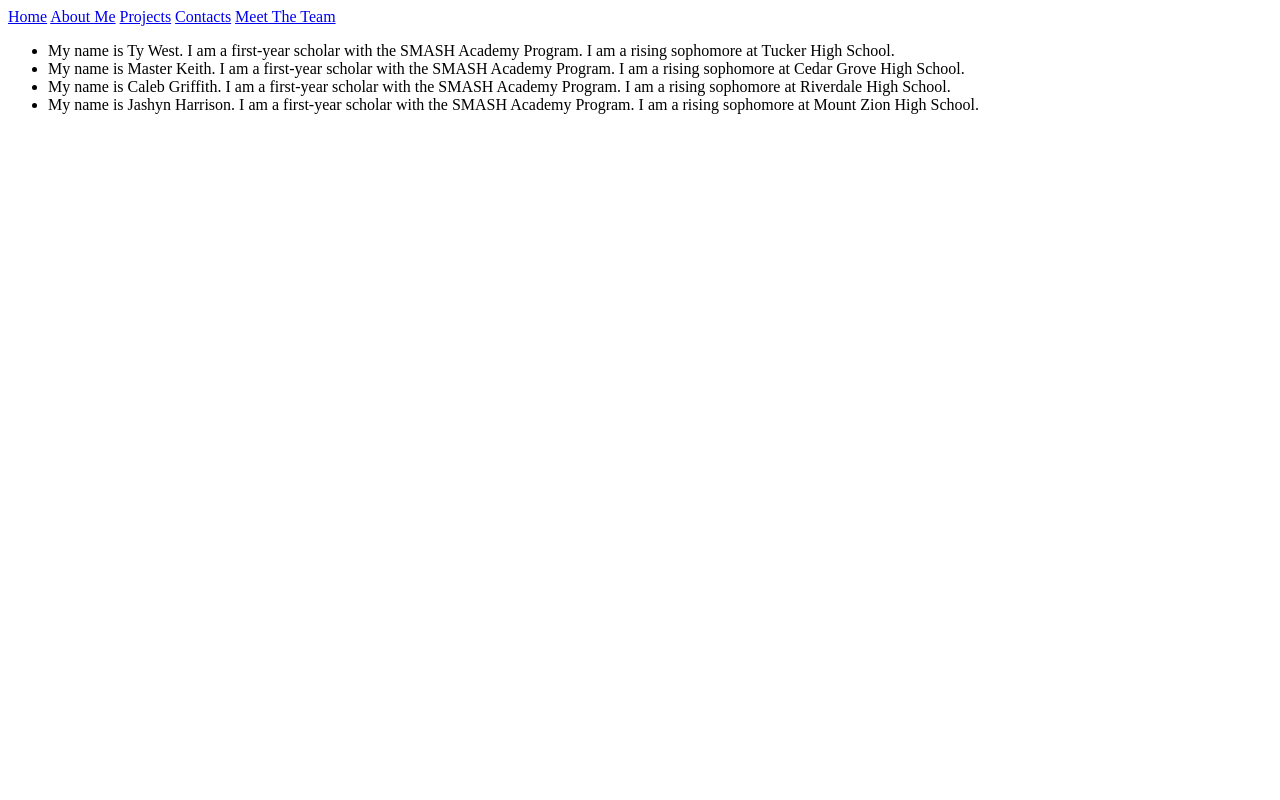
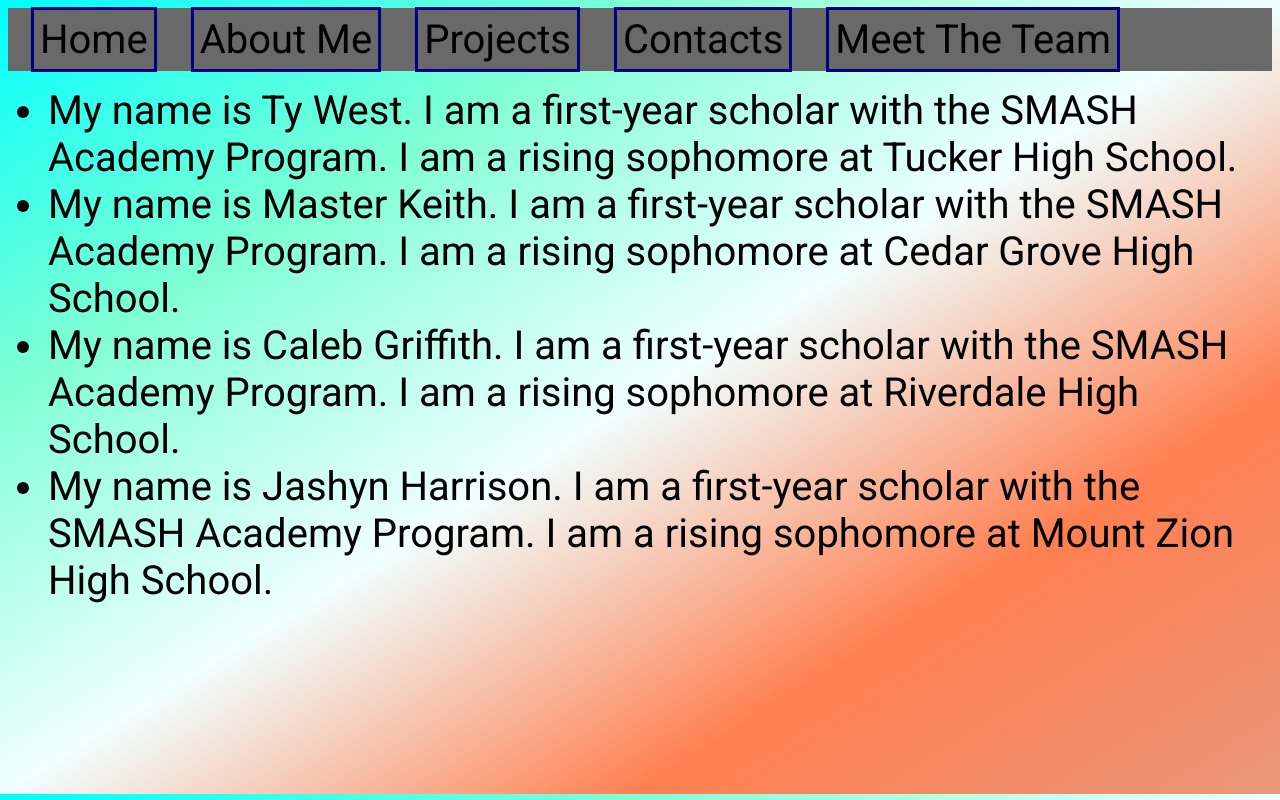
Before and after one commit to TyWest/TySMASH2019, a plain HTML site: page meet_the_team.html in a window 1280 px wide. Drawn offline with Linux system fonts and the light colour scheme.

Commit message:
Update meet_the_team.html

```diff
--- a/meet_the_team.html
+++ b/meet_the_team.html
@@ -1,7 +1,7 @@
 <!DOCTYPE html>
 <html>
 	<head>
-		<link rel="stylesheet" type="text/css" href="styles\main.css">
+		<link rel="stylesheet" type="text/css" href="main.css">
 		<link href="https://fonts.googleapis.com/css?family=Roboto&display=swap" rel="stylesheet">
 	</head>
 	<body>
```
